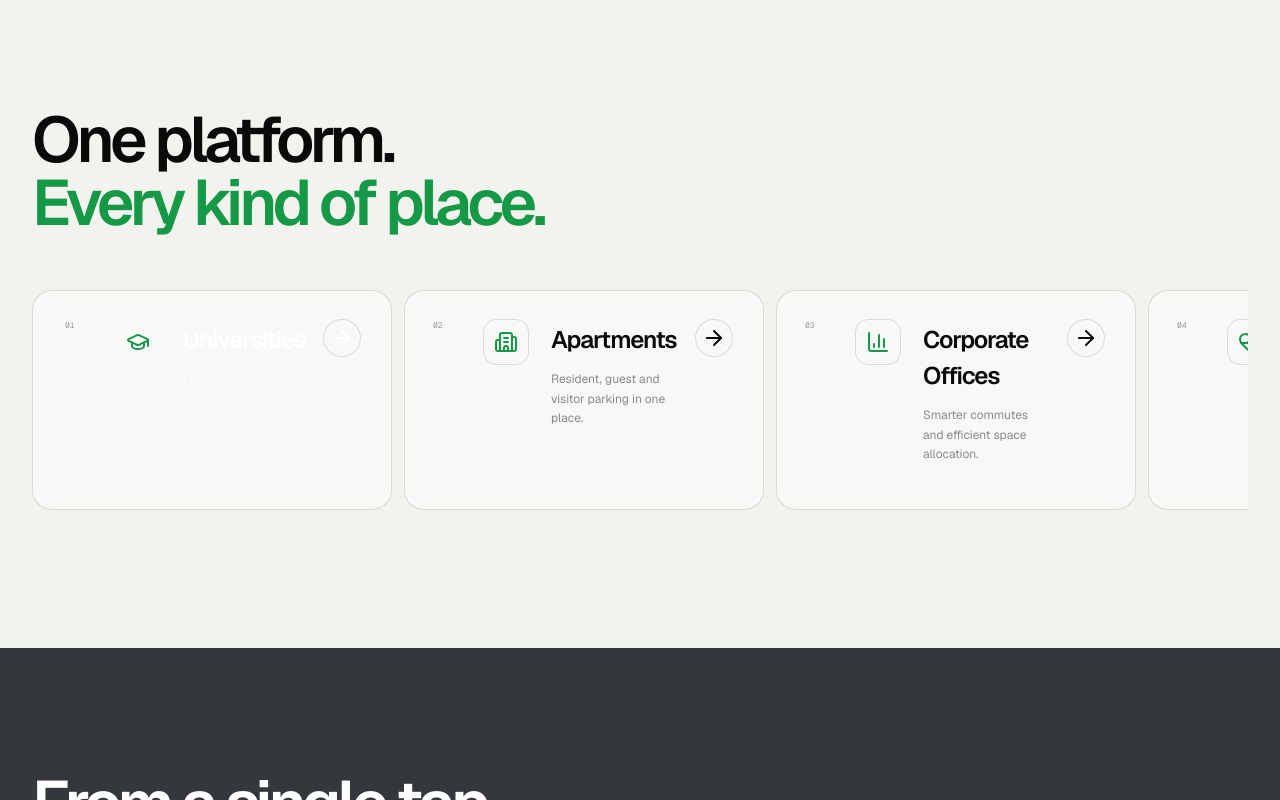
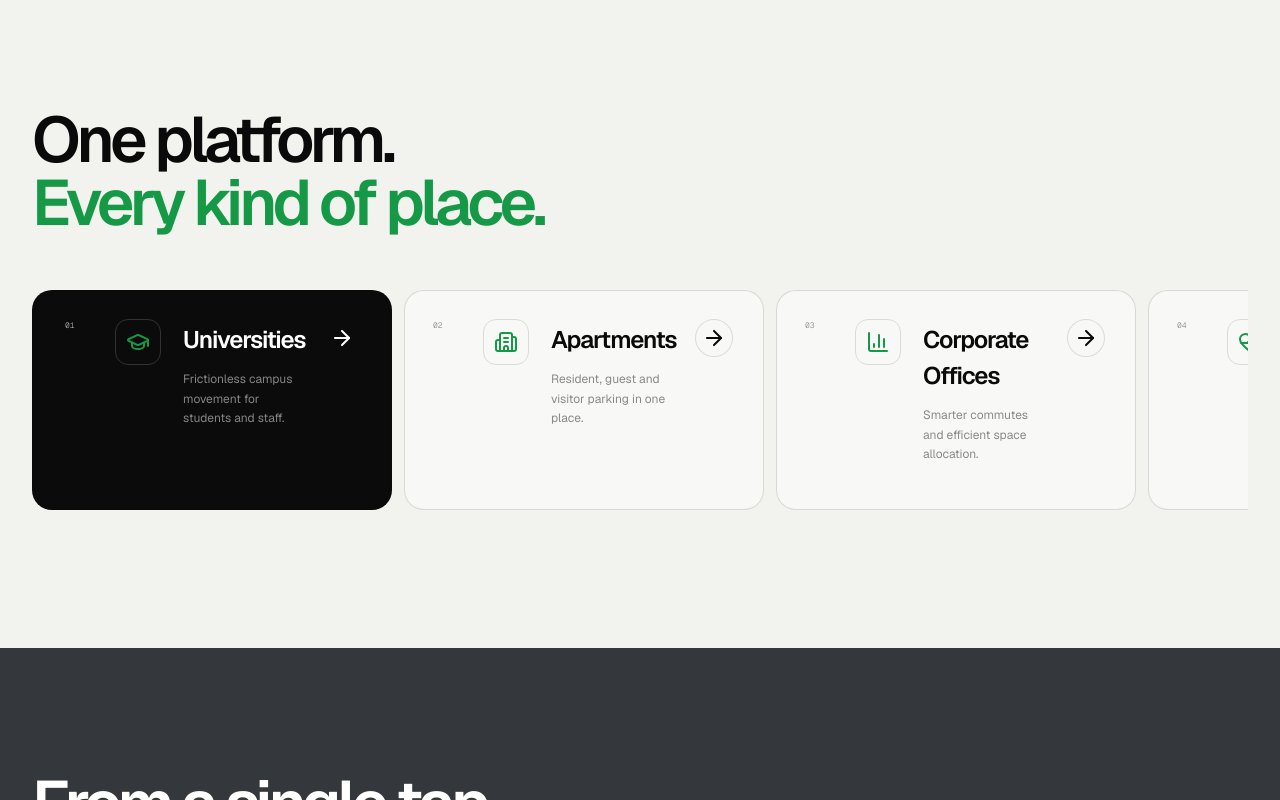
Before and after one commit to Rishabh-0707/gridee_, a Next.js app: page / in a window 1280 px wide. In both pictures the pointer is over the element 212 px from the left and 4203 px from the top of the page. Shown: the part 3803-4603 px from the top of the page. Built offline with nearby package versions, Linux system fonts and the light colour scheme.

Commit message:
Strengthen industry card hover state

```diff
--- a/app/globals.css
+++ b/app/globals.css
@@ -1485,7 +1485,19 @@ footer{position:relative;padding:100px 0 0;border-top:1px solid var(--line);back
   scroll-snap-align: start;
 }
 
-.industry-card:hover { padding-left: 32px; }
+.industry-card:hover {
+  padding-left: 32px;
+  border-color: #0b0b0b;
+  background: #0b0b0b;
+  color: #fff;
+}
+
+.industry-card:hover p { color: rgba(255,255,255,.5); }
+.industry-card:hover .industry-icon { border-color: rgba(255,255,255,.16); }
+.industry-card:hover .industry-open {
+  border-color: var(--green);
+  color: var(--green);
+}
 
 .vision {
   min-height: auto;
```
